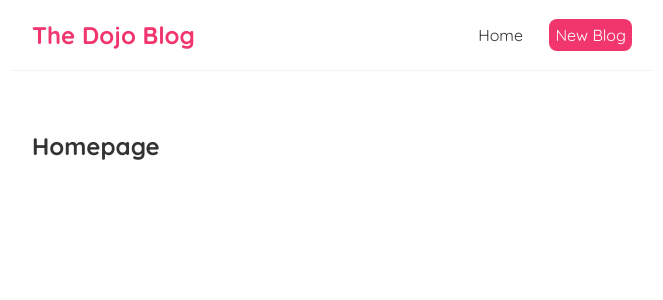
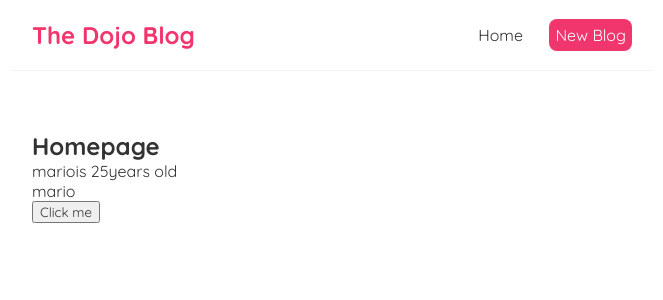
Before and after one commit to JUNKIEJAM/React-Again, a React (Create React App) app in the folder dojo-blog/: page / in a window 1280 px wide. Shown: the top 300 px of the page, without its empty margins (308-971 px from the left). Built offline with nearby package versions, Linux system fonts and the light colour scheme.

Commit message:
Fourth Lesson

```diff
--- a/dojo-blog/src/Home.js
+++ b/dojo-blog/src/Home.js
@@ -1,8 +1,22 @@
+import { useState } from 'react';
 const Home = () => {
+    //let name = 'mario';
+    const [name, setName] = useState('mario');
+    const [age, setAge] = useState(25);
+    const handleClick = () => {
+        setName('luigi');
+    }
+
     return ( <
         div className = "home" >
+
         <
-        h2 > Homepage < /h2> < /
+        h2 > Homepage < /h2>  <
+        p > { name }
+        is { age }
+        years old < /p> <
+        p > { name } < /p> <
+        button onClick = { handleClick } > Click me < /button>   < /
         div >
     );
 }
```
